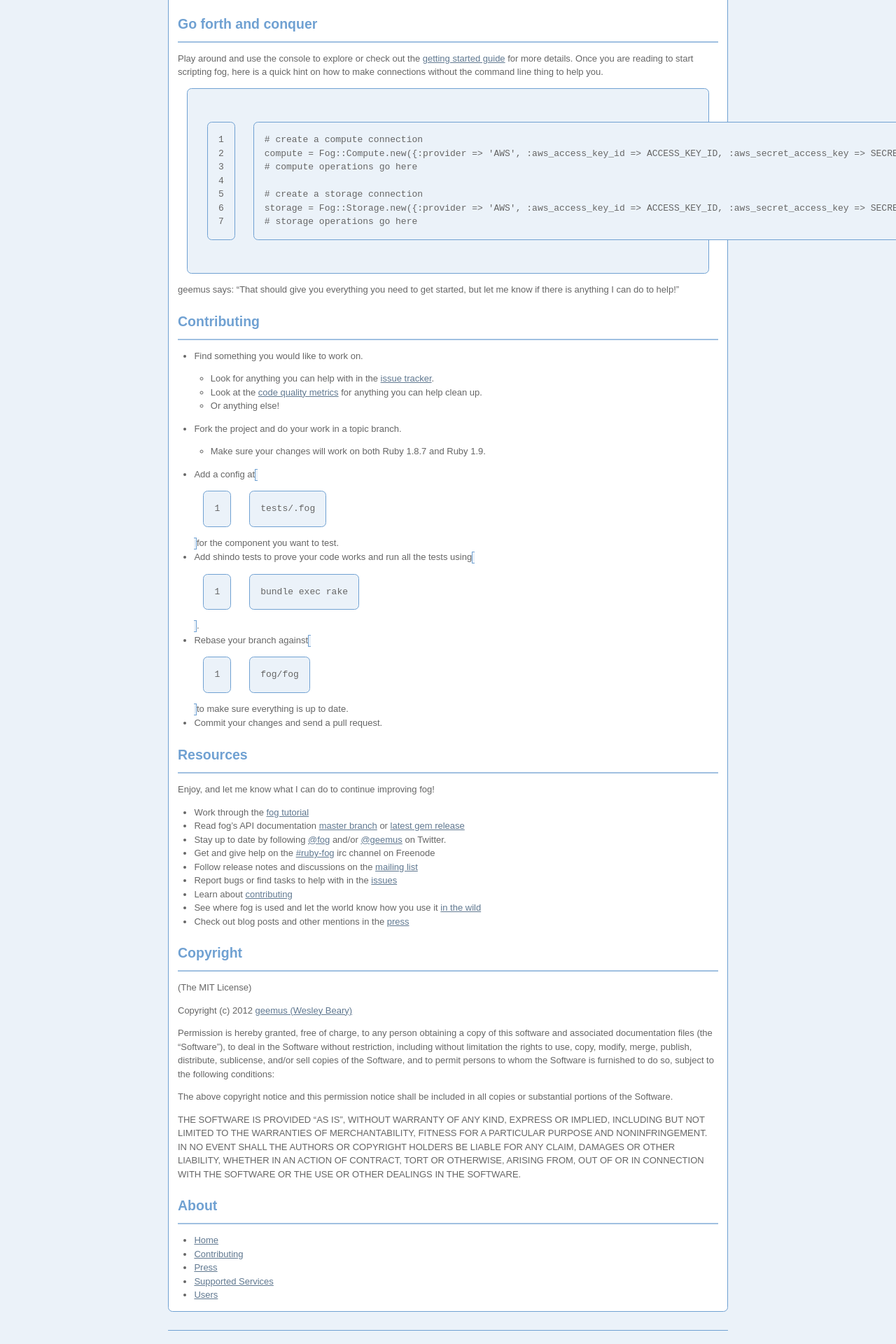
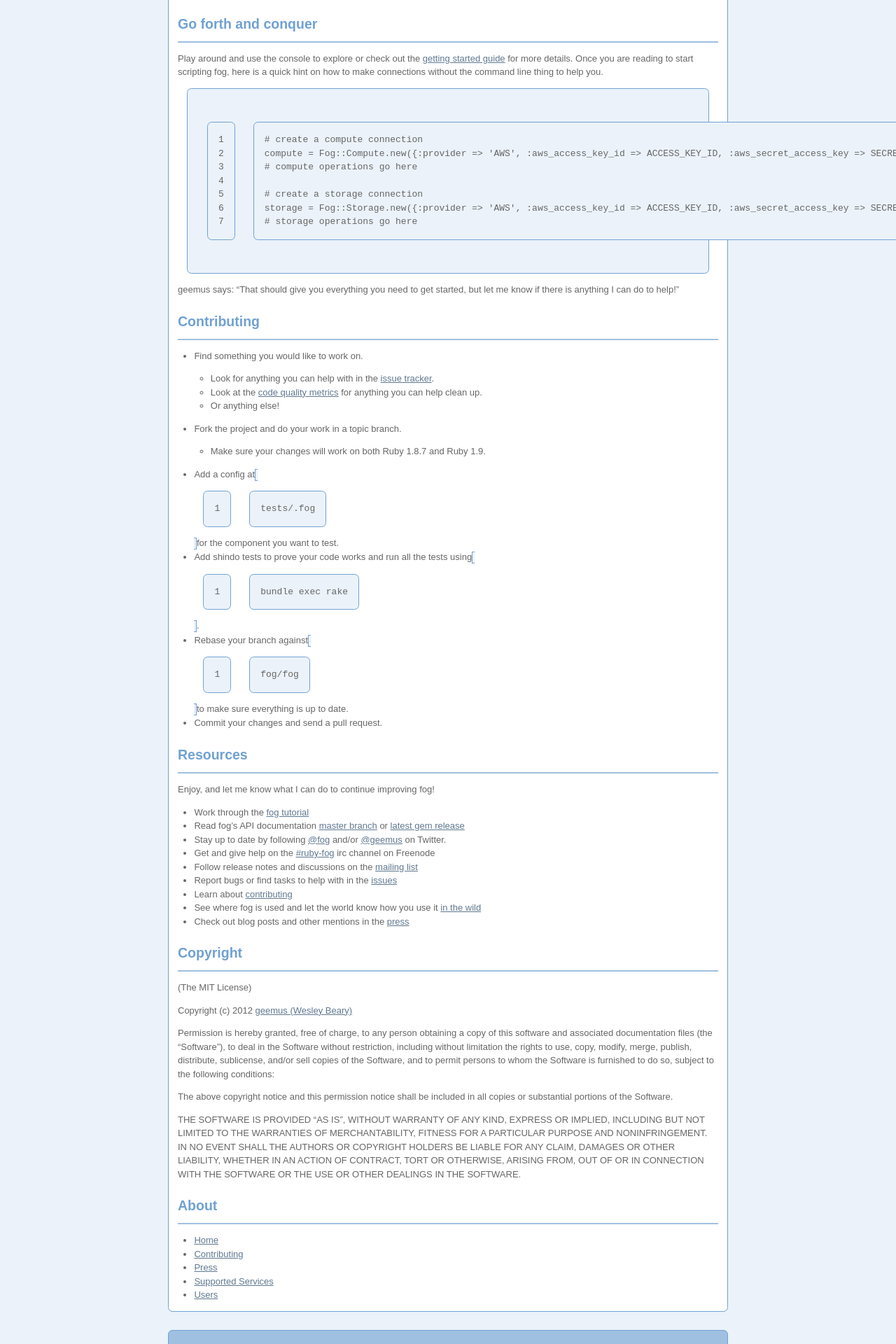
Before and after one commit to fog/fog.github.com, a Jekyll site: the page built from index.markdown, in a window 1280 px wide. Shown: the part 1060-2980 px from the top of the page at 70% size. Built offline with Jekyll 4.4.1, drawn with Linux system fonts in a browser that asks for light colours; nearby versions of some CDN libraries; Markdown is read by kramdown in place of the engine named in the settings.

Commit message:
&nbsp; in footer as placeholder

```diff
--- a/_layouts/default.html
+++ b/_layouts/default.html
@@ -67,7 +67,7 @@
 
     </div>
 
-    <footer></footer>
+    <footer>&nbsp;</footer>
   </div> <!-- end of #container -->
 
 
```
